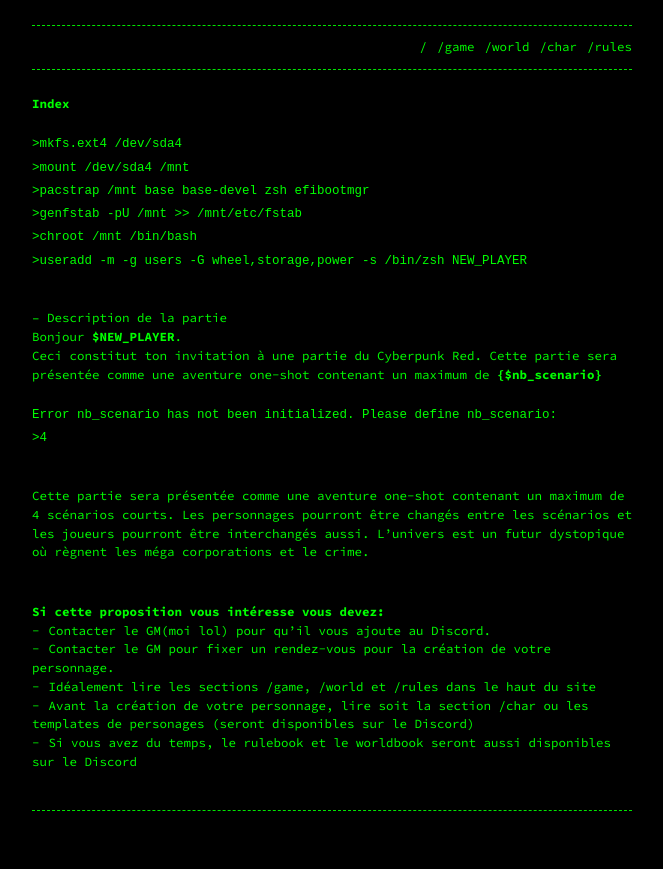
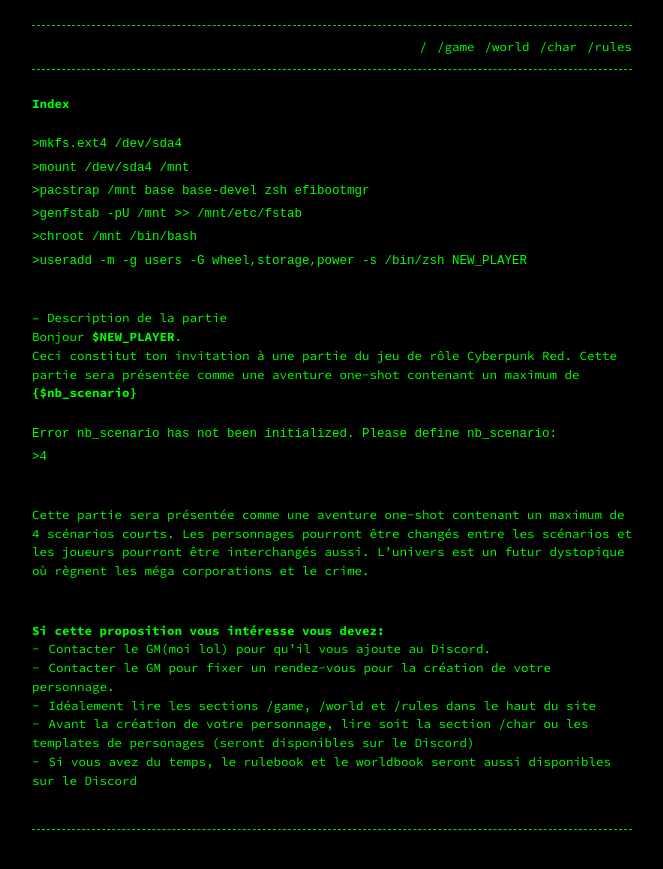
Before and after one commit to nova-explorer/CPR_invitation, a Jekyll site: the page built from index.md, in a window 1280 px wide. Shown: the top 869 px of the page, without its empty margins (308-971 px from the left). Built offline with Jekyll 4.4.1, drawn with Linux system fonts in a browser that asks for light colours.

Commit message:
Update index.md

````diff
--- a/index.md
+++ b/index.md
@@ -17,7 +17,7 @@ permalink: /
 <br />
 -- Description de la partie
 Bonjour **$NEW_PLAYER**.
-Ceci constitut ton invitation à une partie du Cyberpunk Red. Cette partie sera présentée comme une aventure one-shot contenant un maximum de **{$nb_scenario}**
+Ceci constitut ton invitation à une partie du jeu de rôle Cyberpunk Red. Cette partie sera présentée comme une aventure one-shot contenant un maximum de **{$nb_scenario}**
 <br />
 ```
 Error nb_scenario has not been initialized. Please define nb_scenario:
````
